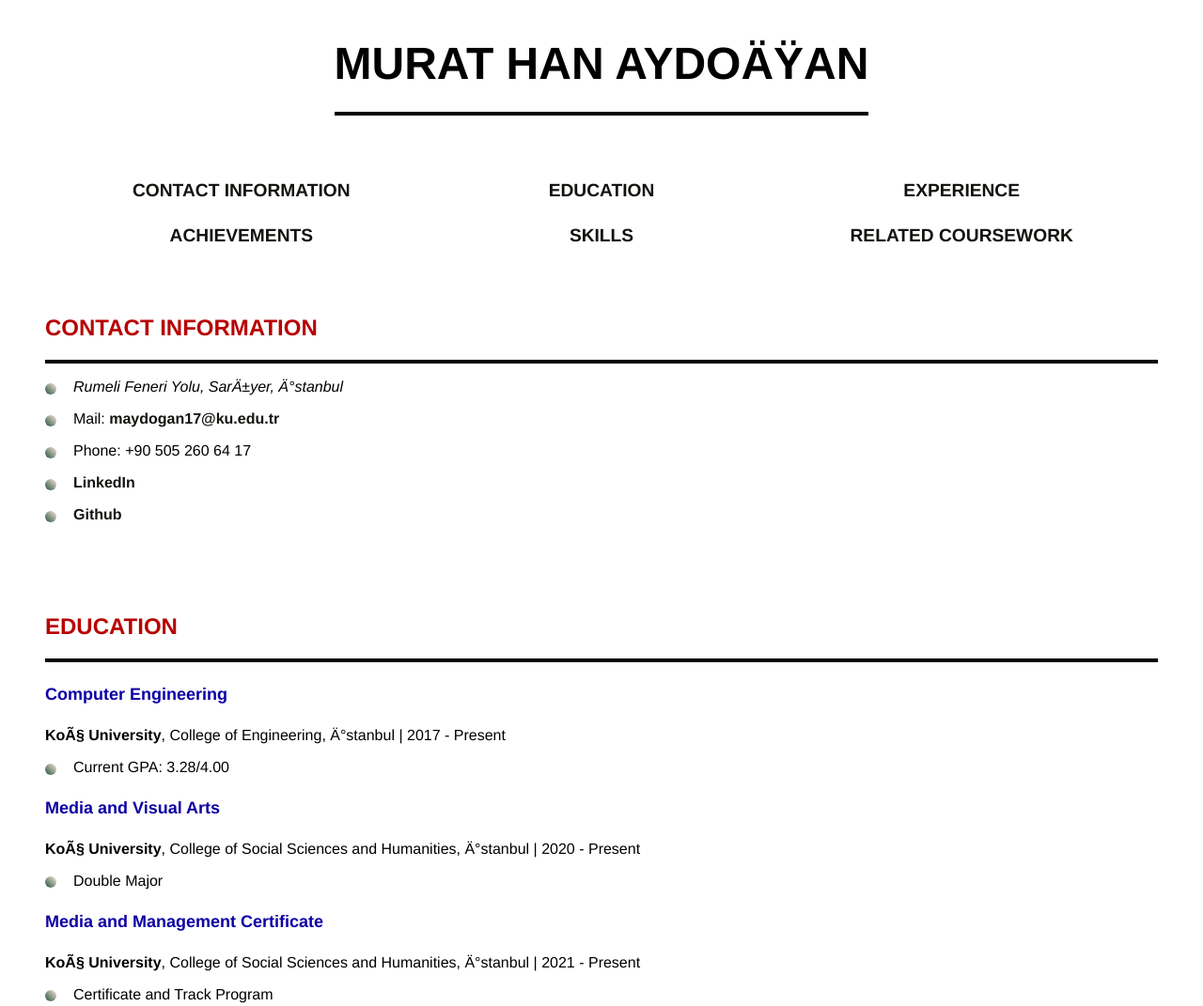
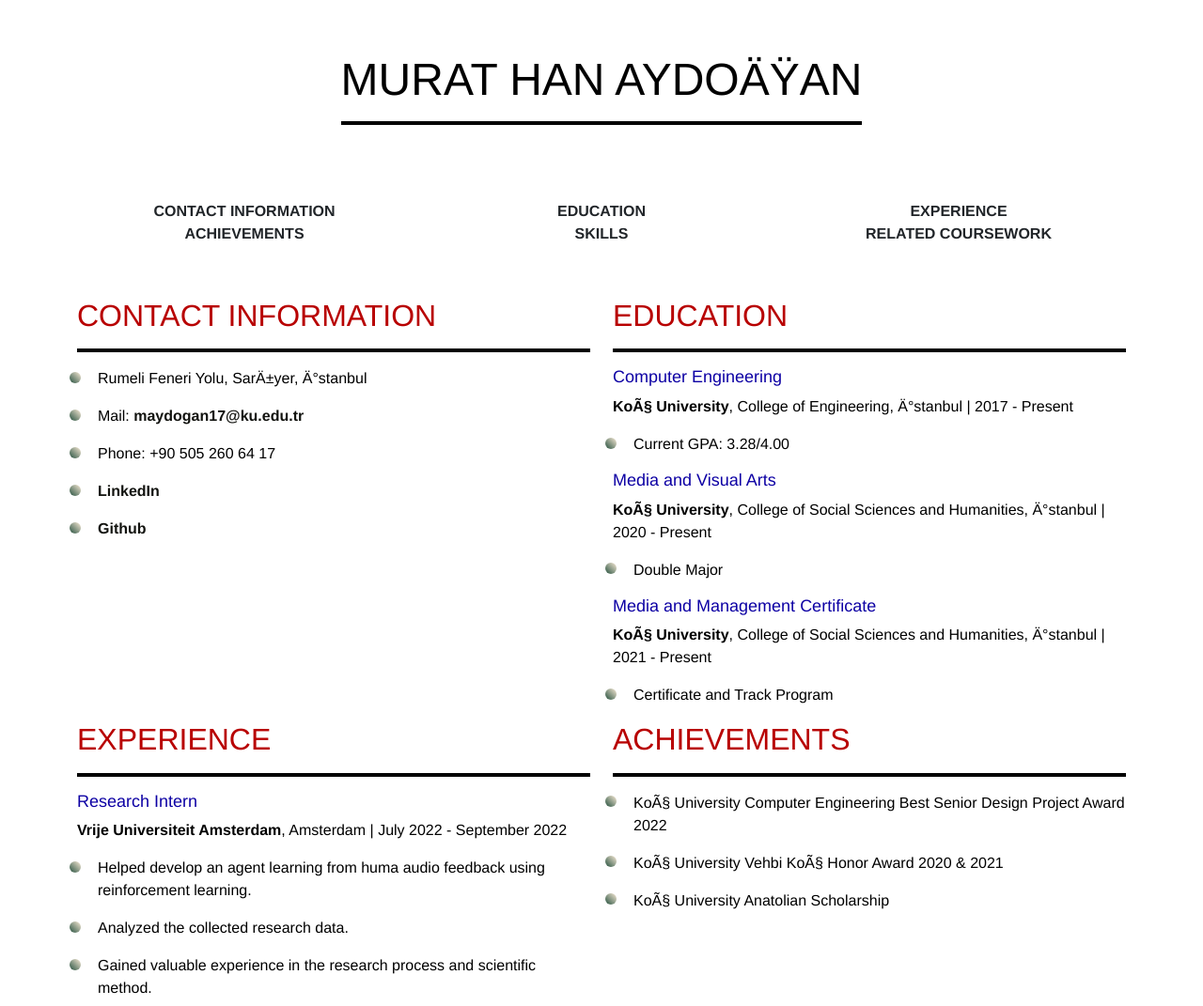
Before and after one commit to maydogan17/maydogan17.github.io, a website: page index.html in a window 1280 px wide. Shown: the top 1071 px of the page at 94% size. Drawn offline with nearby package versions, Linux system fonts and the light colour scheme.

Commit message:
bootstrap

```diff
--- a/css/resume.css
+++ b/css/resume.css
@@ -20,11 +20,13 @@
 }
 
 header {
+  margin-top: 5%;
   text-align: center;
 }
 
 hr {
   border: 2px solid var(--color1);
+  opacity: 1;
 }
 
 h1 {
@@ -49,21 +51,8 @@
   text-align: center;
   font-weight: bold;
   text-transform: uppercase;
-}
-
-nav div a {
-  line-height: 2.5;
-  font-size: 120%;
-}
-nav div {
-  display: inline-block;
-  width: 30%;
-  margin: 0 auto;
-}
-
-section {
-  margin: 20px;
-  padding: 20px;
+  margin-top: 5%;
+  margin-bottom: 5%;
 }
 
 ul {
--- a/index.html
+++ b/index.html
@@ -1,37 +1,44 @@
 <!DOCTYPE html>
-<html lang="“en”">
+<html lang="en">
   <head>
     <meta charset="“UTF-8”" />
     <title>My Resume</title>
+    <meta name="viewport" content="width=device-width, initial-scale=1">
+    <link rel="stylesheet" href="node_modules/bootstrap/dist/css/bootstrap.css">
     <link rel="stylesheet" href="css/resume.css" />
   </head>
   <body>
+    <div class="container">
         <header>
+            <div class="row">
+                <div class="col-12">
+                    <div class="text-center">
                         <h1>
                             Murat Han Aydoğan
                             <hr>
                         </h1>
-
-      <nav>
-            <div>
-                <a href="#info">Contact Information</a>
-                <br>
-                <a href="#ach">Achievements</a>
                     </div>
-            <div>
-                <a href="#edu">Education</a>
-                <br>
-                <a href="#skills">Skills</a>
                 </div>
-            <div>
-                <a href="#exp">Experience</a>
-                <br>
-                <a href="#related">Related Coursework</a>
+            </div>
+            <nav class="navbar-brand">
+                <div class="row">
+                    <div class="col-4">
+                        <a class="nav-link" href="#info">Contact Information</a>
+                        <a class="nav-link" href="#ach">Achievements</a>
+                    </div>
+                    <div class="col-4">
+                        <a class="nav-link" href="#edu">Education</a>
+                        <a class="nav-link" href="#skills">Skills</a>
+                    </div>
+                    <div class="col-4">
+                        <a class="nav-link" href="#exp">Experience</a>
+                        <a class="nav-link" href="#related">Related Coursework</a>
+                    </div>
                 </div>
             </nav>
         </header>
-    <section>
-        <div id="info">
+        <div class="row">
+            <div class="col-12 col-lg-6" id="info">
                 <h2>Contact Information</h2>
                 <hr>
                 <p>
@@ -54,9 +61,7 @@
                     </ul>
                 </p>
             </div>
-    </section>
-    <section>
-      <div id="edu">
+            <div class="col-12 col-lg-6" id="edu">
                 <h2>Education</h2>
                 <hr>
                 <div>
@@ -88,9 +93,9 @@
                     </p>
                 </div>
             </div>
-    </section>
-    <section>
-        <div id="exp">
+        </div>
+        <div class="row">
+            <div class="col-12 col-lg-6" id="exp">
                 <h2>Experience</h2>
                 <hr>
                 <div>
@@ -199,9 +204,7 @@
                     </p>
                 </div>
             </div>
-    </section>
-    <section>
-        <div id="ach">
+            <div class="col-12 col-lg-6" id="ach">
                 <h2>Achievements</h2>
                 <hr>
                 <p>
@@ -218,9 +221,9 @@
                     </ul>
                 </p>
             </div>
-    </section>
-    <section>
-        <div id="skills">
+        </div>
+        <div class="row">
+            <div class="col-12 col-lg-6" id="skills">
                 <h2>Skills</h2>
                 <hr>
                 <div>
@@ -300,9 +303,7 @@
                     </ul>
                 </div>
             </div>
-    </section>
-    <section>
-        <div id="related">
+            <div class="col-12 col-lg-6" id="related">
                 <h2>Related Coursework</h2>
                 <hr>
                 <ul>
@@ -377,15 +378,23 @@
                     </li>
                 </ul>
             </div>
-    </section>
+        </div>
         <br>
         <footer>
+            <div class="row">
+                <div class="col-12">
+                    <div class="text-center">
                         <hr>
                         <p>
                             <a href="https://twitter.com/murathanaydgn" target="_blank"><img src="imgs/twitter.png" alt="Twitter Logo"></a>
                             <a href="https://www.instagram.com/murathanaydgn/" target="_blank"><img src="imgs/insta.png" alt="Instagram Logo"></a>
                             <a href="https://www.linkedin.com/in/maydogan17/" target="_blank"><img src="imgs/linkedin.png" alt="LinkedIn Logo"></a>
                         </p>
+                    </div>
+                </div>
+            </div>
         </footer>
+    </div>
+    <script> src= "node_modules/bootstrap/dist/js/bootstrap.bundle.js"</script>
   </body>
 </html>
--- /dev/null
+++ b/package.json
@@ -0,0 +1,5 @@
+{
+  "dependencies": {
+    "bootstrap": "^5.2.2"
+  }
+}
```
Also changed, not shown: 1 other file. Lines whose indentation alone changed are shown as unchanged.
